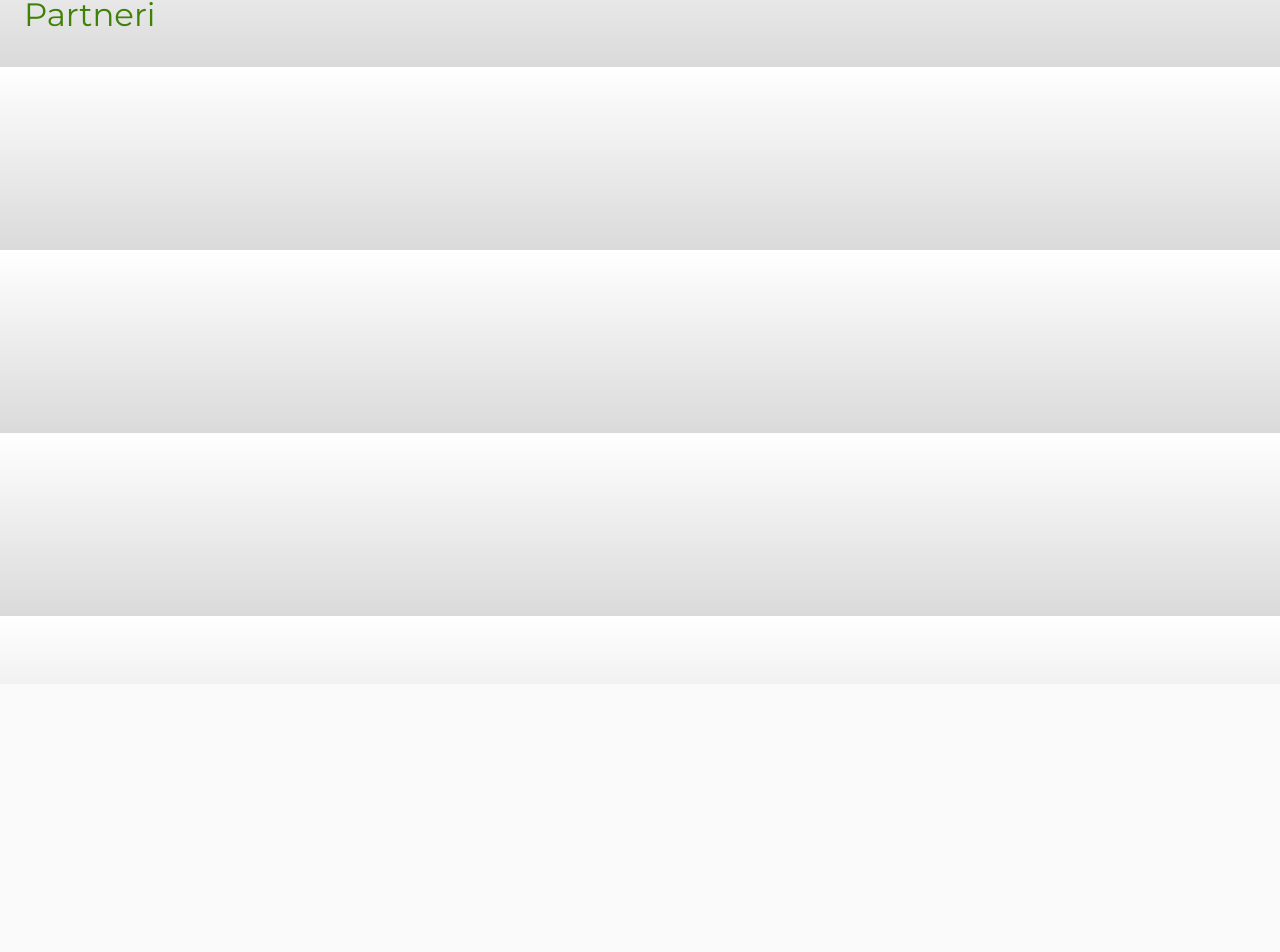
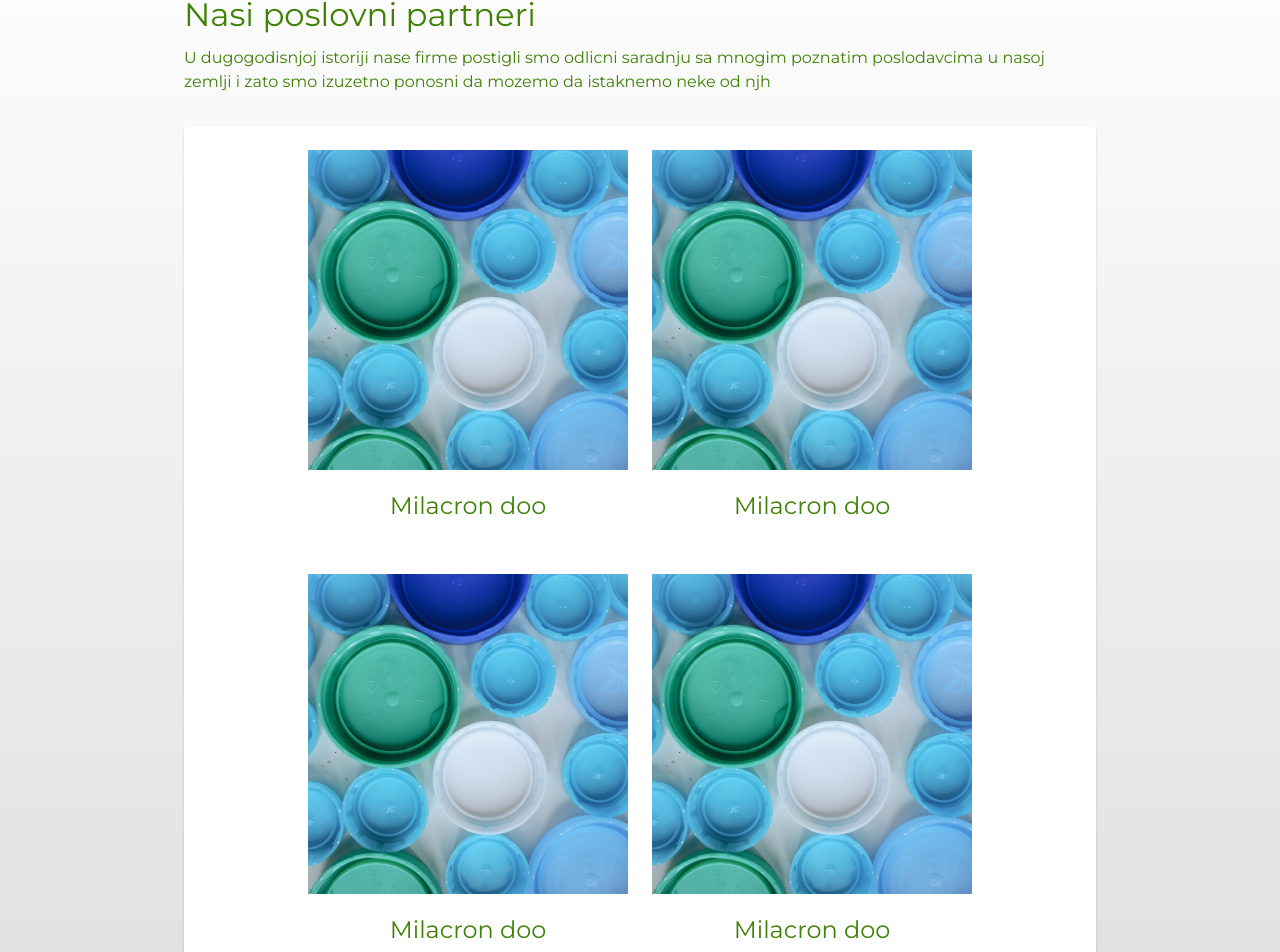
Before and after one commit to rades12340/imoplast_webapp, a Next.js app: page /partneri in a window 1280 px wide. Shown: the part 116-1068 px from the top of the page. Before the commit the page ends 800 px from the top, so only its background shows below. Built offline with nearby package versions, Linux system fonts and the light colour scheme.

Commit message:
updated pages!

```diff
--- a/src/components/Footer.tsx
+++ b/src/components/Footer.tsx
@@ -27,6 +27,7 @@ const useStyles = makeStyles((theme: Theme) =>
       alignItems: "center",
     },
     media: {
+      maxHeight: "64px",
       height: "7vh",
     },
     link: {
--- a/src/components/TopMenu.tsx
+++ b/src/components/TopMenu.tsx
@@ -21,6 +21,7 @@ const useStyles = makeStyles((theme: Theme) =>
       flexGrow: 1,
     },
     media: {
+      maxHeight: "64px",
       height: "7vh",
       width: "auto",
     },
--- a/src/pages/_app.js
+++ b/src/pages/_app.js
@@ -6,6 +6,7 @@ import CssBaseline from "@material-ui/core/CssBaseline";
 import theme from "../partials/_theme";
 import BottomNav from "../components/BottomNav";
 import TopMenu from "../components/TopMenu";
+import Footer from "../components/Footer";
 import "./styles.css";
 import "swiper/css/swiper.css";
 
@@ -43,6 +44,7 @@ export default function MyApp(props) {
         <TopMenu />
         <Component {...pageProps} />
         <BottomNav />
+        <Footer />
       </ThemeProvider>
     </React.Fragment>
   );
--- a/src/pages/index.tsx
+++ b/src/pages/index.tsx
@@ -13,7 +13,7 @@ const Home = () => {
       <OurNumbers />
       <Quotes />
       <Finance />
-      <Footer />
+
     </div>
   );
 };
--- a/src/pages/o_nama.tsx
+++ b/src/pages/o_nama.tsx
@@ -69,7 +69,7 @@ const useStyles = makeStyles((theme: Theme) =>
     },
     infoMap: {
       gridColumn: "2 / -1",
-      background: "url(/images/map.png) no-repeat center top scroll",
+      background: "url(/images/map.png) no-repeat center center scroll",
       backgroundSize: "cover",
       height: "100%",
       width: "auto",
--- a/src/pages/partneri.tsx
+++ b/src/pages/partneri.tsx
@@ -2,16 +2,86 @@ import React from "react";
 import Container from "@material-ui/core/Container";
 import Typography from "@material-ui/core/Typography";
 import Box from "@material-ui/core/Box";
-import Button from "@material-ui/core/Button";
+import { Paper, createStyles, makeStyles, Theme } from "@material-ui/core";
+
+const useStyles = makeStyles((theme: Theme) =>
+  createStyles({
+    paper: {
+      maxWidth: "1000px",
+      padding: "24px",
+      display: "grid",
+      justifyContent: "center",
+      gridGap: "24px",
+      gridTemplateColumns: "repeat(auto-fit, minmax(280px, 320px))",
+      gridAutoRows: "minmax(350px, 400px)",
+    },
+    partnerCard: {
+      position: "relative",
+    },
+    heroImg: {
+      background:
+        "url(/images/plastic-bottle-caps-3735202.jpg) no-repeat center center scroll",
+      backgroundSize: "cover",
+      height: "80%",
+      width: "100%",
+    },
+    compName: {
+      height: "20%",
+      display: "flex",
+      justifyContent: "center",
+      alignItems: "center",
+    },
+  })
+);
 
 export default function Partneri() {
+  const styles = useStyles();
   return (
-    <Container maxWidth="lg">
+    <Container maxWidth="md">
       <Box my={4}>
         <Typography variant="h4" component="h1" gutterBottom>
-          Partneri
+          Nasi poslovni partneri
+        </Typography>
+        <Typography variant="body1" component="h1" gutterBottom>
+          U dugogodisnjoj istoriji nase firme postigli smo odlicni saradnju sa
+          mnogim poznatim poslodavcima u nasoj zemlji i zato smo izuzetno
+          ponosni da mozemo da istaknemo neke od njh
         </Typography>
       </Box>
+      <Paper className={styles.paper}>
+        <Box className={styles.partnerCard}>
+          <Box className={styles.heroImg}></Box>
+          <Box className={styles.compName}>
+            <Typography variant="h5" align="center" gutterBottom>
+              Мilacron doo
+            </Typography>
+          </Box>
+        </Box>
+        <Box className={styles.partnerCard}>
+          <Box className={styles.heroImg}></Box>
+          <Box className={styles.compName}>
+            <Typography variant="h5" align="center" gutterBottom>
+              Мilacron doo
+            </Typography>
+          </Box>
+        </Box>
+        <Box className={styles.partnerCard}>
+          <Box className={styles.heroImg}></Box>
+          <Box className={styles.compName}>
+            <Typography variant="h5" align="center" gutterBottom>
+              Мilacron doo
+            </Typography>
+          </Box>
+        </Box>
+        <Box className={styles.partnerCard}>
+          <Box className={styles.heroImg}></Box>
+          <Box className={styles.compName}>
+            <Typography variant="h5" align="center" gutterBottom>
+              Мilacron doo
+            </Typography>
+          </Box>
+        </Box>
+      </Paper>
     </Container>
   );
 }
```
Also changed, not shown: 1 other file (tests, documents, lock files or other folders).
